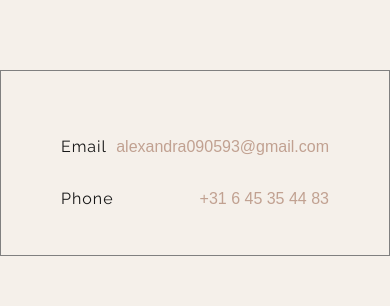
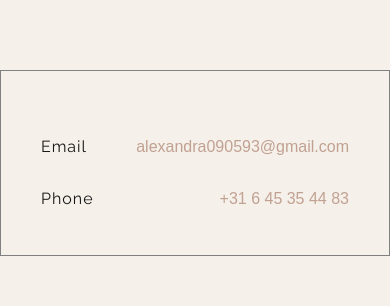
Before and after one commit to vrozaev/aleksandra-website, a Next.js app: page /aleksandra-website/contact in a window 390 px wide. Shown: the part 208-514 px from the top of the page. Built offline with nearby package versions, Linux system fonts and the light colour scheme.

Commit message:
Fixed contacts on mobile device

```diff
--- a/src/ui/blocks/BlockContact/BlockContact.module.css
+++ b/src/ui/blocks/BlockContact/BlockContact.module.css
@@ -3,6 +3,12 @@
     margin: 120px auto 0 auto;
     border: 1px solid gray;
     padding: 40px 60px;
+}
+
+@media only screen and (min-width: 1px) and (max-width: 999px) {
+    .blockContact {
+        padding: 40px 40px;
+    }
 }
 
 .blockContact__row {
```
